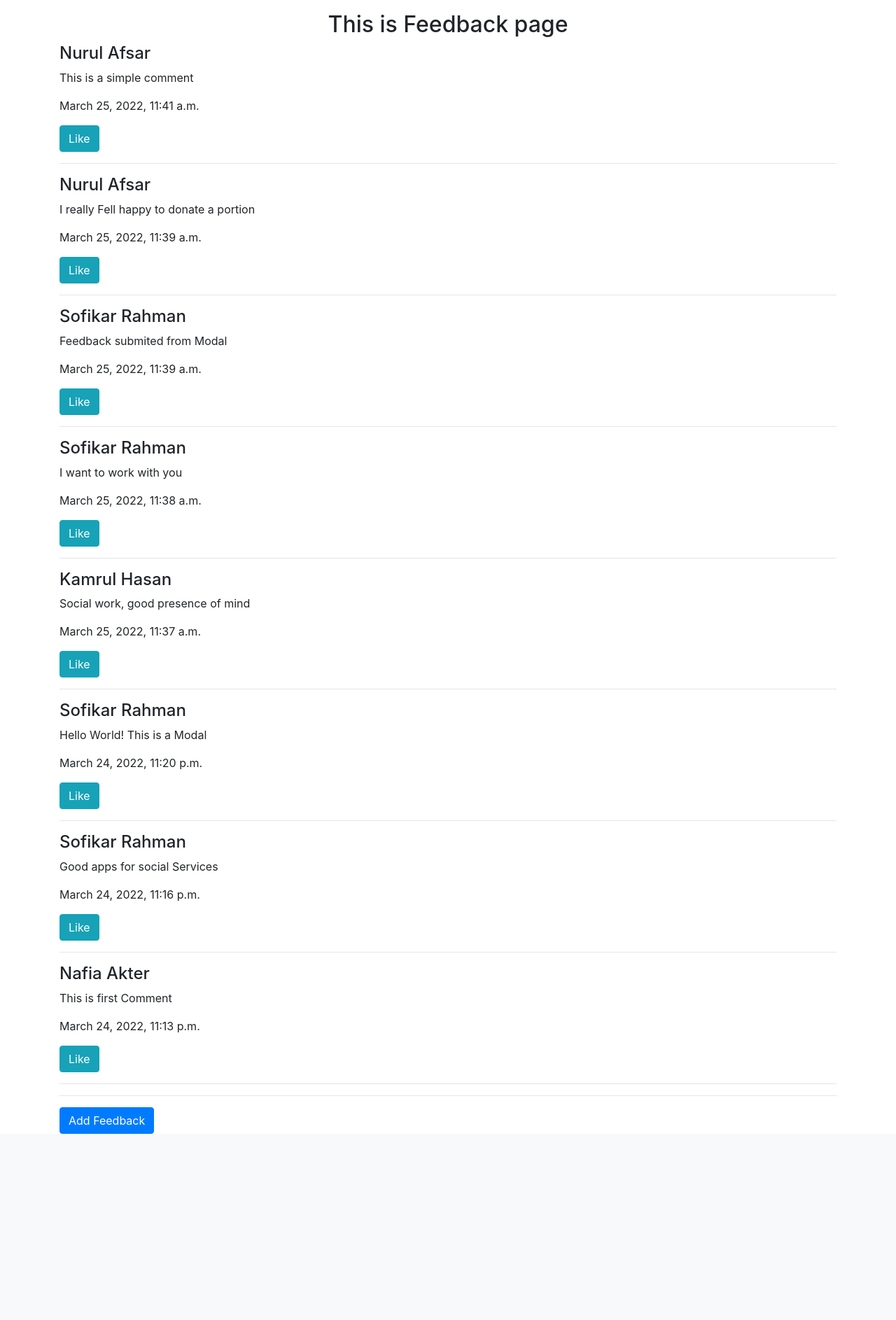
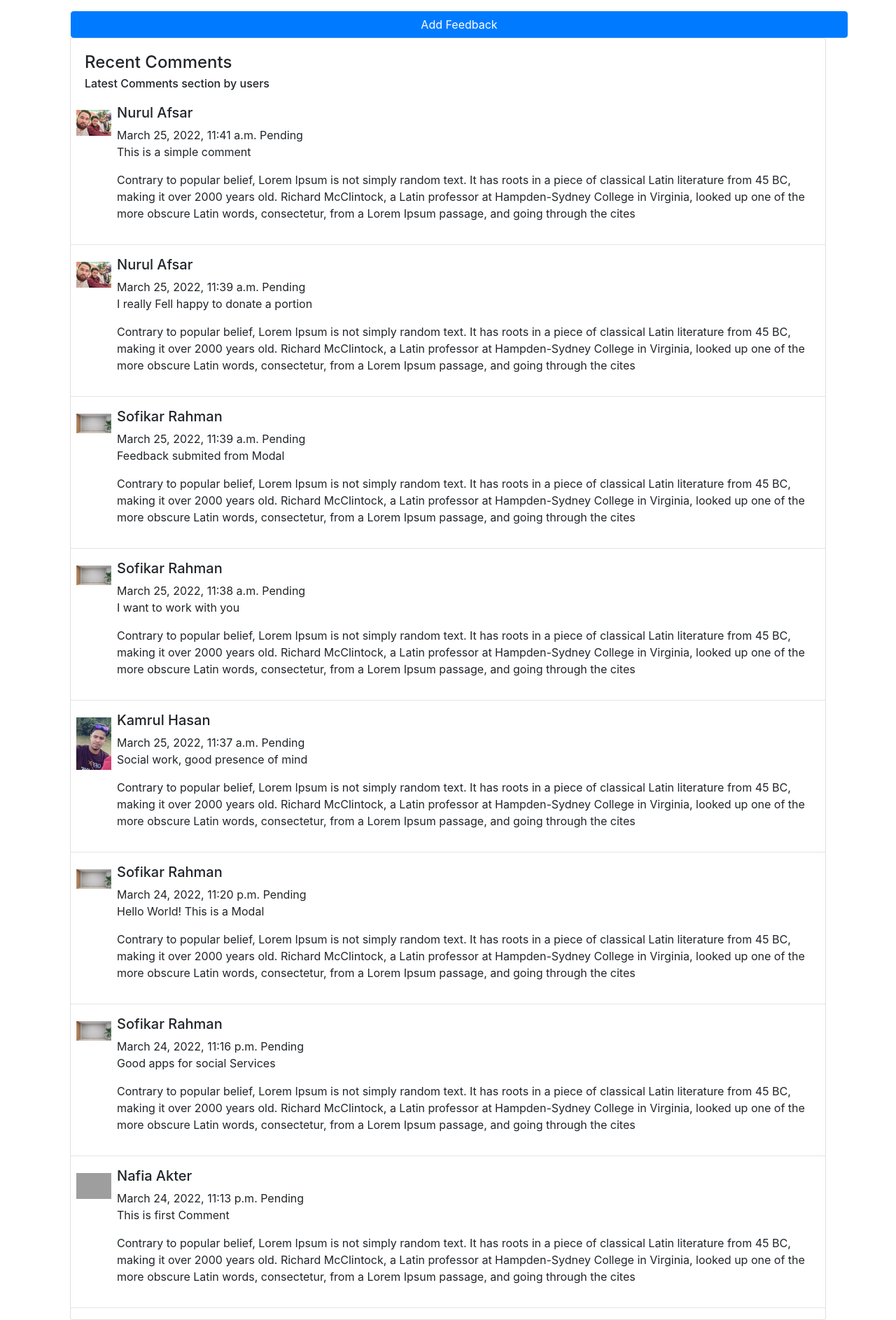
Before and after one commit to kamrul-pu/OnlineDonationSystem, a Django app: page /feedback/ in a window 1280 px wide. Shown: the part 56-1942 px from the top of the page at 70% size. Before the commit the page ends 1676 px from the top, so only its background shows below. Run offline with Django 4.2, Linux system fonts and the light colour scheme; a user stored in the database is signed in; data comes from the database, SQL or seed files in the repository; both versions use the stored data as it was after the commit; some libraries are stand-ins or nearby versions; grey boxes are pictures that could not be loaded.

Commit message:
Profile And Feedback Updated

```diff
--- a/AppDonation/models.py
+++ b/AppDonation/models.py
@@ -10,8 +10,10 @@ class Category(models.Model):
 class Donations(models.Model):
     donationCategory = models.ForeignKey(Category,on_delete=models.CASCADE)
     user = models.ForeignKey(User,on_delete=models.CASCADE)
-    quantity = models.FloatField(default=0.0)
-    remarks = models.TextField(max_length=200)
+    description = models.TextField(max_length=200)
+    createDate = models.DateTimeField(auto_now_add=True)
+    updateDate = models.DateTimeField(auto_now=True)
+
 
     def __str__(self):
         return f"{self.donationCategory} {self.user} {self.quantity}"
--- a/AppFeedback/models.py
+++ b/AppFeedback/models.py
@@ -11,6 +11,9 @@ class Feedback(models.Model):
     class Meta:
         ordering = ('-feedbackDate',)
 
+    def __str__(self):
+        return f"{self.user} {self.feedback}"
+
 class Likes(models.Model):
     feedback = models.ForeignKey(Feedback,on_delete=models.CASCADE,related_name='like_feedback')
     user = models.ForeignKey(User,on_delete=models.CASCADE,related_name='liker')
--- a/AppFeedback/views.py
+++ b/AppFeedback/views.py
@@ -16,7 +16,7 @@ def feedback(request):
             feedback = feedback_form.save(commit=False)
             feedback.user = request.user
             feedback.save()
-            return HttpResponse("Feedback Added successfully!")
+            return HttpResponseRedirect(reverse('appFeedback:feedback'))
     feedback_form = FeedbackForm()
     diction = {'title':'User Feedback','feedback_form':feedback_form,'feedbacks':feedbacks}
     return render(request,'Feedback/feedback.html',context = diction)
--- a/templates/Feedback/feedback.html
+++ b/templates/Feedback/feedback.html
@@ -1,30 +1,39 @@
 {% extends 'base.html' %}
 {% load crispy_forms_tags %}
 {% block bodyblock %}
-<h2 class="text text-center">This is Feedback page</h2>
-{% for feedback in feedbacks %}
-<div class="div">
-    <h4>{{feedback.user.first_name}} {{feedback.user.last_name}}</h4>
-    <p>{{feedback.feedback}}</p>
-    <p>{{feedback.feedbackDate}}</p>
-    <a href="{% url 'appFeedback:like' pk=feedback.pk %}" class="btn btn-info">Like</a>
-    <div class="">
-        <i class="fa fa-heart" style="font-size: 36px;"></i>
-    </div>
+<div class="row">
+  <div class="col-lg-12 ml-3"><button type="button" class="btn btn-primary" data-toggle="modal" data-target="#exampleModalCenter"  style="width: 100%;">
+    Add Feedback
+  </button></div>
 </div>
-<hr>
-{% endfor %}
-<hr>
-<!-- <form method="POST">
-    {% csrf_token %}
-    {{feedback_form|crispy}}
-    <input type="submit" value="Submit" class="btn btn-primary">
-</form> -->
 
+<div class="container d-flex justify-content-center mt-100 mb-100">
+  <div class="row">
+      <div class="col-md-12">
+          <div class="card">
+              <div class="card-body">
+                  <h4 class="card-title">Recent Comments</h4>
+                  <h6 class="card-subtitle">Latest Comments section by users</h6>
+              </div>
+              {% for feedback in feedbacks %}
+              <div class="comment-widgets m-b-20">
+                  <div class="d-flex flex-row comment-row">
+                      <div class="p-2"><span class="round"><img src="/media/{{feedback.user.profile.profile_pic}}" alt="user" width="50"></span></div>
+                      <div class="comment-text w-100">
+                          <h5>{{feedback.user.first_name}} {{feedback.user.last_name}}</h5>
+                          <div class="comment-footer"> <span class="date">{{feedback.feedbackDate}}</span> <span class="label label-info">Pending</span> <span class="action-icons"> <a href="#" data-abc="true"><i class="fa fa-pencil"></i></a> <a href="#" data-abc="true"><i class="fa fa-rotate-right"></i></a> <a href="#" data-abc="true"><i class="fa fa-heart"></i></a> </span> </div>
+                          <p class="m-b-5 m-t-10">{{feedback.feedback}}</p>
+                          <p class="m-b-5 m-t-10">Contrary to popular belief, Lorem Ipsum is not simply random text. It has roots in a piece of classical Latin literature from 45 BC, making it over 2000 years old. Richard McClintock, a Latin professor at Hampden-Sydney College in Virginia, looked up one of the more obscure Latin words, consectetur, from a Lorem Ipsum passage, and going through the cites</p>
+                      </div>
+                  </div>
+              </div>
+              <hr>
+              {% endfor %}
+          </div>
+      </div>
+  </div>
+</div>
 <!-- Button trigger modal -->
-<button type="button" class="btn btn-primary" data-toggle="modal" data-target="#exampleModalCenter">
-    Add Feedback
-  </button>
 
   <!-- Modal -->
   <div class="modal fade" id="exampleModalCenter" tabindex="-1" role="dialog" aria-labelledby="exampleModalCenterTitle" aria-hidden="true">
@@ -45,7 +54,7 @@
         </div>
         <div class="modal-footer">
           <button type="button" class="btn btn-secondary" data-dismiss="modal">Close</button>
-          <button type="button" class="btn btn-primary">Save changes</button>
+          <!-- <button type="button" class="btn btn-primary"><input type="submit" value="Submit" class="btn btn-primary"></button> -->
         </div>
       </div>
     </div>
```
Also changed, not shown: static/css/main.css (+28 -0 lines), templates/Accounts/profile.html (+91 -15 lines), db.sqlite3.
